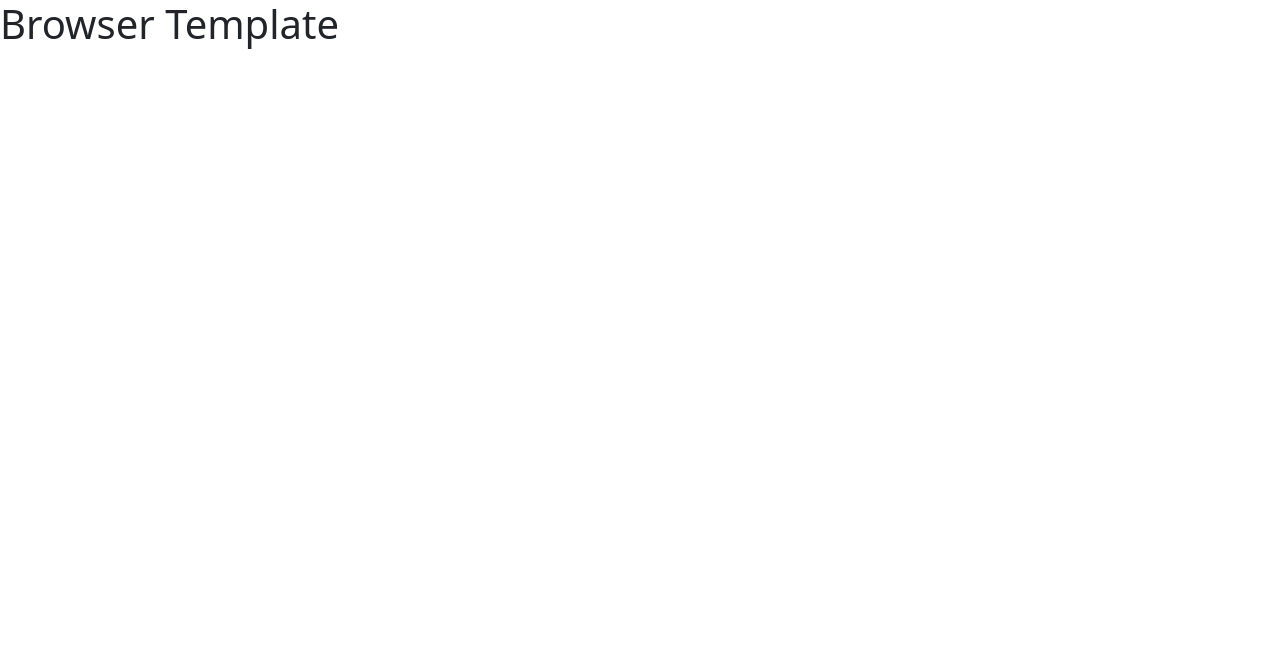
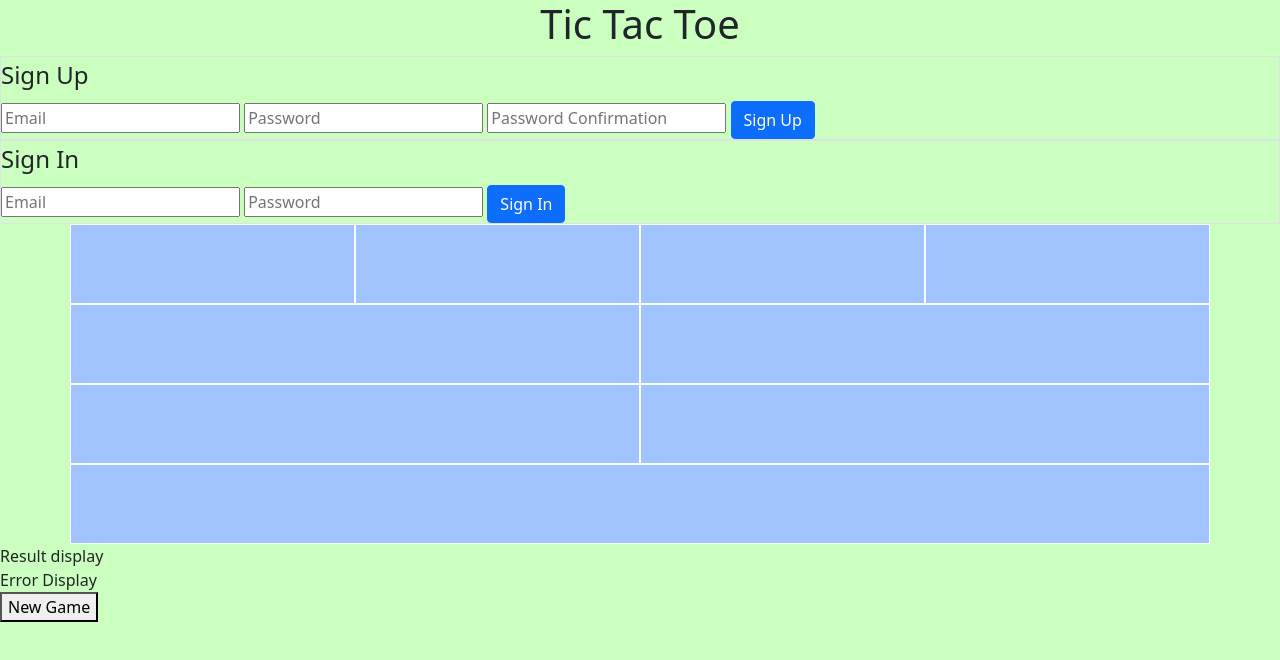
Before and after one commit to johnnyvincent/tic-tac-toe-john, a website built with webpack: page index.html in a window 1280 px wide. Built offline with nearby package versions, Linux system fonts and the light colour scheme.

Commit message:
add changes to html, js selectors, and css

```diff
--- a/app/app.js
+++ b/app/app.js
@@ -5,5 +5,23 @@
 // require('./example')
 
 $(() => {
-  // your JS code goes here
+  // when new game button is selected, run function which clears spaces and
+  // resets the game
+ $('#new-game').on('click', beginNewGame)
+ // when board spaces are selected, run function which places
+ // the choosers x or o on that space and checks to see if
+ // the game is over.
+ $('box1').on('click', selectSpace)
+ $('box2').on('click', selectSpace)
+ $('box3').on('click', selectSpace)
+ $('box4').on('click', selectSpace)
+ $('box5').on('click', selectSpace)
+ $('box6').on('click', selectSpace)
+ $('box7').on('click', selectSpace)
+ $('box8').on('click', selectSpace)
+ $('box9').on('click', selectSpace)
+
+ $('#sign-up').on('submit', authEvents.onSignUp)
+ $('#sign-in').on('submit', authEvents.onSignIn)
+
 })
--- a/app/styles/index.scss
+++ b/app/styles/index.scss
@@ -1 +1,30 @@
 @import '~bootstrap/scss/bootstrap';
+@import url('https://fonts.googleapis.com/css2?family=Playfair+Display&display=swap');
+
+
+body {
+  background-color: #caffbf;
+}
+
+.box {
+  align-items: center;
+  background-color: #ffadad;
+  border: 1px solid white;
+  color: white;
+  display: flex;
+
+  height: 80px;
+  justify-content: center;
+}
+
+h1, h2 {
+text-align: center;
+}
+
+.alt-color {
+  background-color: #a0c4ff;
+}
+.container {
+  justify-content: center;
+  align-items: center;
+ }
--- a/index.html
+++ b/index.html
@@ -12,6 +12,51 @@
       <script src="public/application.js" type="text/javascript" charset="utf-8" defer></script>
     </head>
     <body>
-      <h1>Browser Template</h1>
+      <h1>Tic Tac Toe</h1>
+      <section id="before-sign-in">
+        <form id="sign-up" class="border">
+                <fieldset>
+                  <legend>Sign Up</legend>
+                  <input type="email" name="credentials[email]" placeholder="Email" required>
+                  <input type="password" name="credentials[password]" placeholder="Password" required>
+                  <input type="password" name="credentials[password_confirmation]" placeholder="Password Confirmation" required>
+                  <button class="btn btn-primary">Sign Up</button>
+                </fieldset>
+        </form>
+        <form id="sign-in" class="border">
+          <fieldset>
+            <legend>Sign In</legend>
+            <input type="email" name="credentials[email]" placeholder="Email" required>
+            <input type="password" name="credentials[password]" placeholder="Password" required>
+            <button class="btn btn-primary">Sign In</button>
+          </fieldset>
+        </form>
+        </section>
+        <div ></div>
+
+
+
+
+
+      <div class="container" id="after-sign-in">
+        <div class="row">
+          <div class="col-4 col-sm-4 col-lg-3 box alt-color" id="box1"></div>
+          <div class="col-4 col-sm-4 col-lg-3 box alt-color" id="box2"></div>
+          <div class="col-4 col-sm-4 col-lg-3 box alt-color" id="box3"></div>
+          <div class="col-4 col-sm-4 col-lg-3 box alt-color" id="box4"></div>
+          <div class="col-4 col-sm-4 col-lg-6 box alt-color" id="box5"></div>
+          <div class="col-4 col-sm-4 col-lg-6 box alt-color" id="box6"></div>
+          <div class="col-4 col-sm-4 col-lg-6 box alt-color" id="box7"></div>
+          <div class="col-4 col-sm-4 col-lg-6 box alt-color" id="box8"></div>
+          <div class="col-4 col-sm-4 col-lg-12 box alt-color" id="box9"></div>
+
+      </div>
+      </div>
+      <section id="result-display">
+        Result display
+      </section>
+      <section>Error Display</section>
+
+      <button id="new-game">New Game</button>
     </body>
 </html>
```
Also changed, not shown: app/auth/api.js (added), app/auth/events.js (added), app/auth/ui.js (added).
